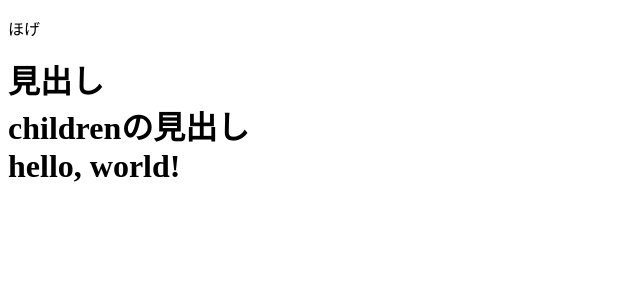
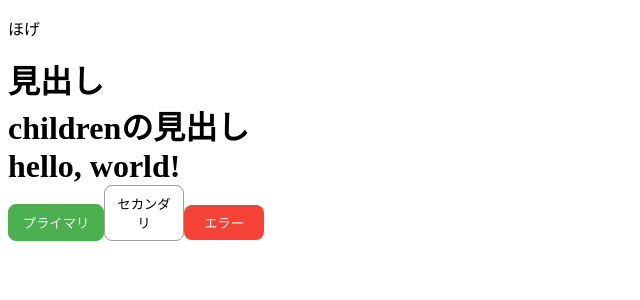
Before and after one commit to thinkAmi-sandbox/shakyo_awesome-typescript-book, a React (Vite) app in the folder react-app/: page / in a window 1280 px wide. Shown: the top 300 px of the page, without its empty margins (0-640 px from the left). Built offline with nearby package versions, Linux system fonts and the light colour scheme.

Commit message:
p255 Buttonコンポーネントを追加

```diff
--- a/react-app/src/App.tsx
+++ b/react-app/src/App.tsx
@@ -1,3 +1,4 @@
+import { Button } from './libs/Button'
 import { Heading } from './libs/Heading'
 import { Text } from './libs/Text'
 
@@ -11,6 +12,10 @@
       <Heading tag="h1">
         <span>hello, world!</span>
       </Heading>
+
+      <Button onClick={() => console.log('clicked!')} title="プライマリ" type="primary" width={96} />
+      <Button onClick={() => console.log('clicked!')} title="セカンダリ" type="secondary" />
+      <Button onClick={() => console.log('clicked!')} title="エラー" type="error" />
     </>
   )
 }
--- /dev/null
+++ b/react-app/src/libs/Button.tsx
@@ -0,0 +1,51 @@
+import { FC } from "react"
+import styled, { css } from "styled-components"
+import { color, radius, space } from "./constants"
+
+type ButtonType = 'primary' | 'secondary' | 'error'
+
+export type ButtonProps = {
+    title: string
+    onClick: () => void
+    type?: ButtonType
+    width?: number
+}
+
+export const Button: FC<ButtonProps> = ({
+    title,
+    onClick,
+    width = 80,
+    type= 'primary'
+}) => {
+    return (
+        <Wrapper onClick={onClick} width={width} className={type}>
+            {title}
+        </Wrapper>
+    )
+}
+
+const Wrapper = styled.button<{ width: number}>`
+    padding: ${space.m};
+    border-radius: ${radius.m};
+    border: solid 1px ${color.green};
+    background: ${color.green};
+    color: ${color.white};
+    text-align: center;
+    cursor: painter;
+    box-sizing: border-box;
+    ${props => css`
+        width: ${props.width}px;
+    `}
+
+    &.secondary {
+        border: solid 1px ${color.gray};
+        background: ${color.white};
+        color: ${color.black}
+    }
+
+    &.error {
+        border: none;
+        background: ${color.red};
+        color: ${color.white}
+    }
+`
```
